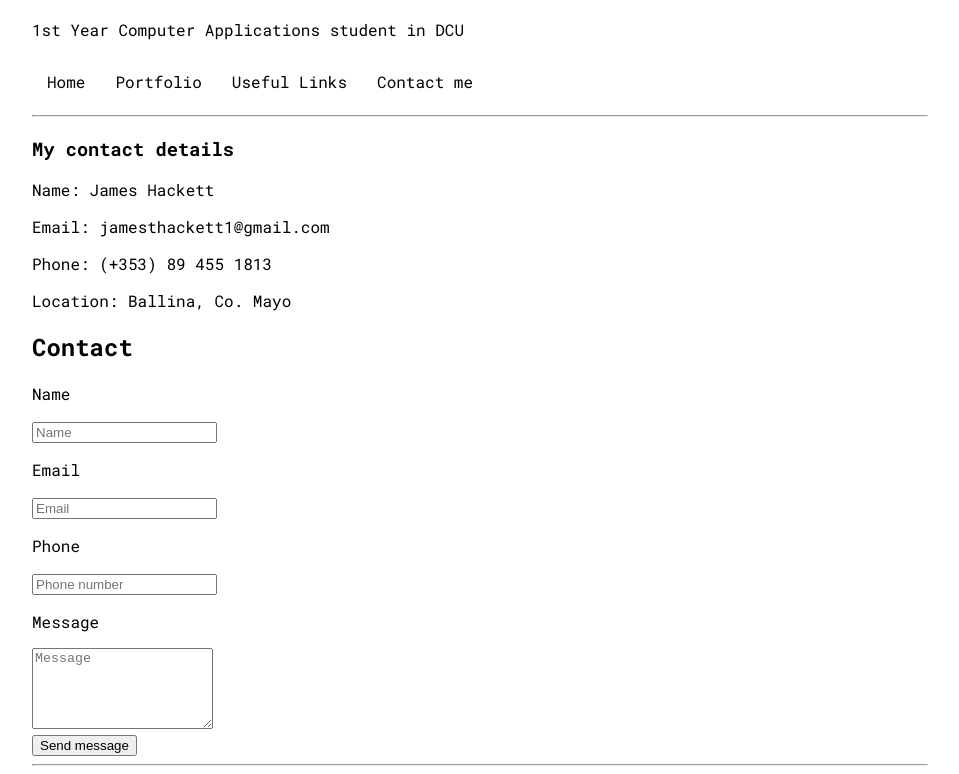
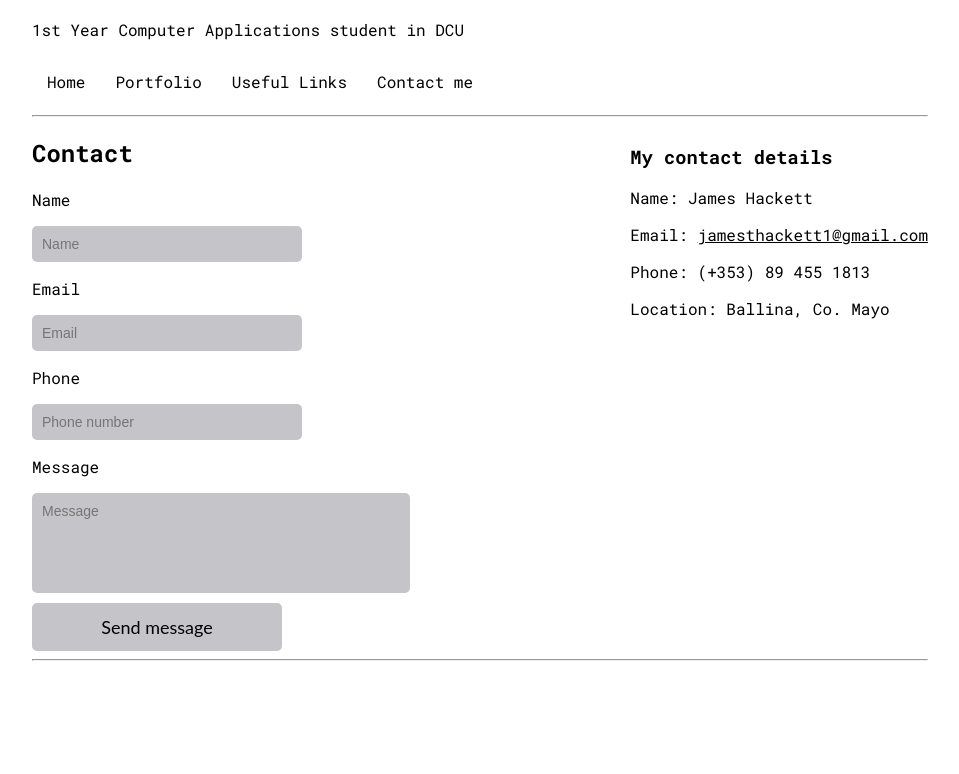
Before and after one commit to DistroByte/website, a plain HTML site: page index.html in a window 1280 px wide. Shown: the part 67-841 px from the top of the page, without its empty margins (160-1119 px from the left). After the commit the page ends 800 px from the top, so only its background shows below. Drawn offline with Linux system fonts and the light colour scheme.

Commit message:
:sparkles: adds form styling

```diff
--- a/styles.css
+++ b/styles.css
@@ -50,3 +50,51 @@ div#head h1 a:hover {
   background-color: rgb(194, 194, 194);
   border-radius: 10px;
 }
+
+#contact {
+  max-width: 40%;
+}
+
+input,
+textarea {
+  display: list-item;
+  font-family: sans-serif;
+  padding: 10px;
+  font-size: 14px;
+  width: max(50%, 250px);
+  background-color: rgb(197, 197, 201);
+  color: black;
+  border: hidden;
+  border-radius: 5px;
+}
+
+textarea {
+  padding: 10px;
+  width: 100%;
+  resize: none;
+}
+
+input[type='submit'] {
+  font-family: 'Lato', sans-serif;
+  margin-top: 10px;
+  font-size: 18px;
+  border-width: 3px;
+  width: 250px;
+  color: black;
+  border: 3px solid rgb(197, 197, 201);
+  border-radius: 5px;
+  /* float: right; */
+  cursor: pointer;
+}
+
+input[type='submit']:hover {
+  background-color: rgb(120, 125, 129);
+}
+
+#contactInfo {
+  float: right;
+}
+
+#contactInfo p a {
+  text-decoration: underline;
+}
```
